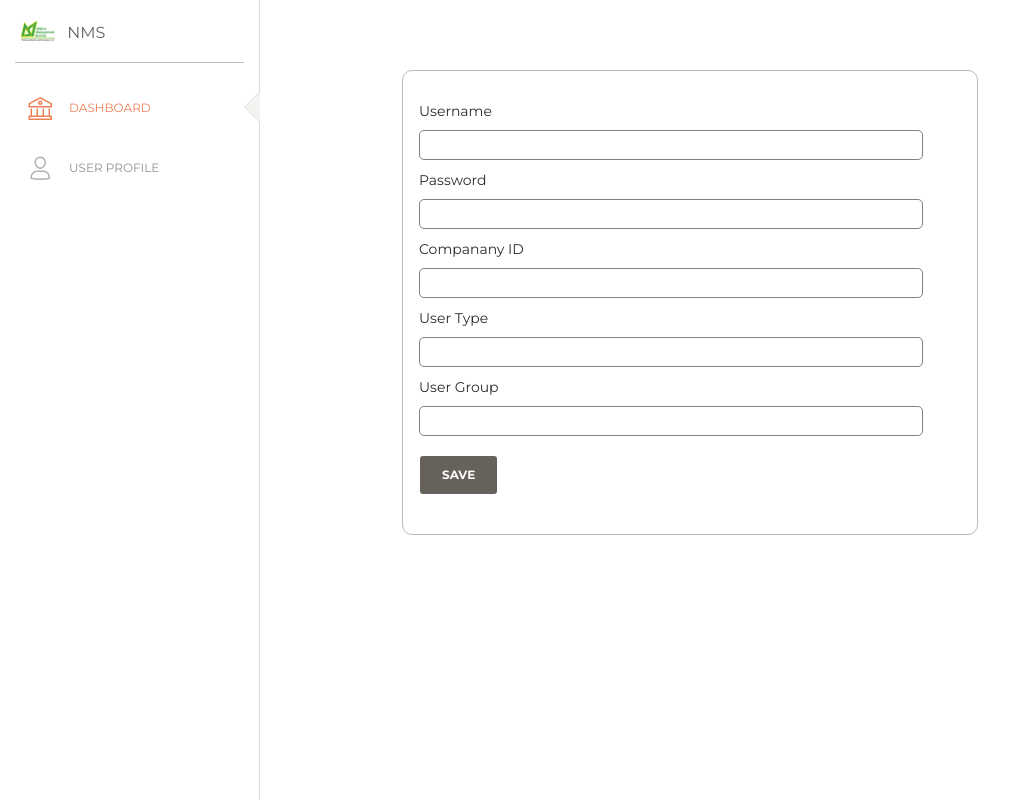
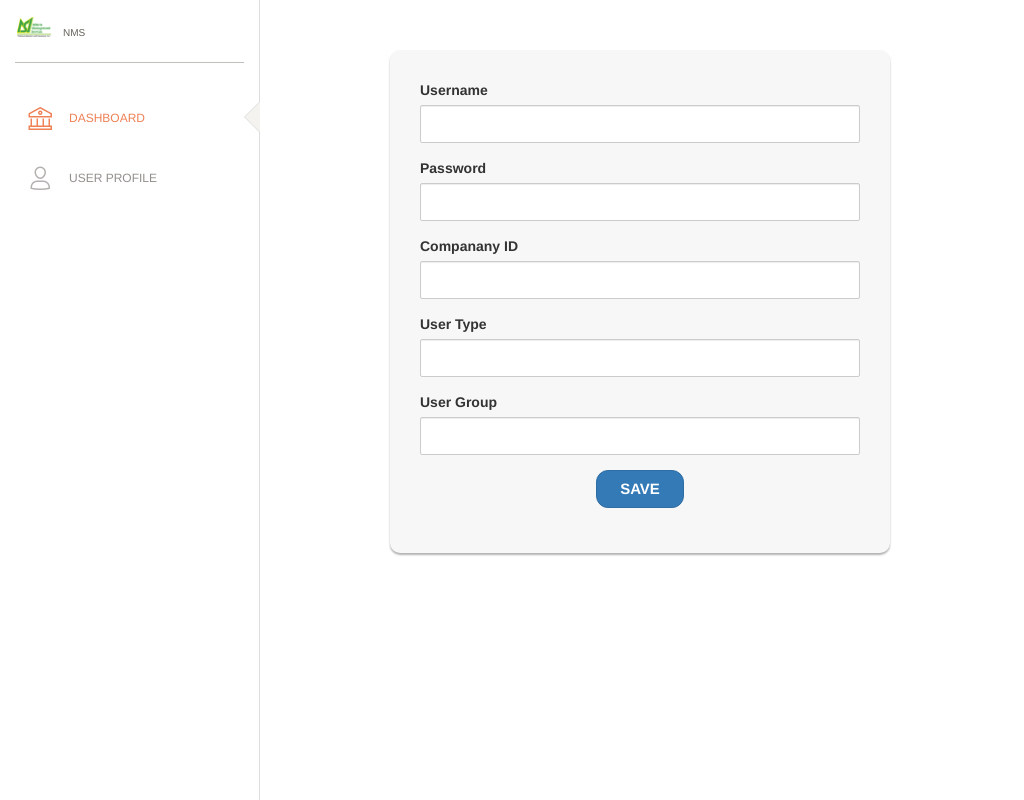
Before and after one commit to shanesoysa/Nikro-system-backup, a PHP site: page /usermanagement.php in a window 1280 px wide. Shown: the whole page, without its empty margins (0-1024 px from the left). Run offline with PHP 8.4, Linux system fonts and the light colour scheme; the visitor is signed in with stand-in values (Sample User, id 1); data that the repository does not hold is empty; some libraries are stand-ins or nearby versions.

Commit message:
user management forms responsive

```diff
--- a/dashboard.php
+++ b/dashboard.php
@@ -54,7 +54,7 @@
             </a>
           </li>
 
-          <li>
+          <li >
             <a href="./list.php">
               <i class="nc-icon nc-single-02"></i>
               <p>User Profile</p>
--- a/usermanagement.php
+++ b/usermanagement.php
@@ -63,7 +63,7 @@
 <html>
 <head>
 	<title> Nikro Management Services </title>
-	<link rel="stylesheet" type="text/css" href="style.css">
+	<!--  class="form-control" -->
 
 
 
@@ -82,6 +82,42 @@
   <!-- CSS Just for demo purpose, don't include it in your project -->
   <link href="assets/demo/demo.css" rel="stylesheet" />
 
+  <link rel="stylesheet" href="https://maxcdn.bootstrapcdn.com/bootstrap/3.3.7/css/bootstrap.min.css">
+  <script src="https://ajax.googleapis.com/ajax/libs/jquery/1.12.4/jquery.min.js"></script>
+  <script src="https://maxcdn.bootstrapcdn.com/bootstrap/3.3.7/js/bootstrap.min.js"></script>
+
+  <style type="text/css">
+
+/*body{
+    background-image: url("assets/img/img2.jpeg");
+    background-repeat: no-repeat, repeat;
+}*/
+
+  .usermanagement-form {
+        width: 500px;
+        margin: 50px auto;
+
+  }
+    .usermanagement-form form {
+      margin-bottom: 15px;
+        background: #f7f7f7;
+        box-shadow: 0px 2px 2px rgba(0, 0, 0, 0.3);
+        padding: 30px;
+        border-radius: 10px;
+    }
+    .form-control, .btn {
+        min-height: 38px;
+        border-radius: 2px;
+    }
+    .btn {
+        font-size: 15px;
+        font-weight: bold;
+        border-radius: 12px;
+        width: 20%;
+        margin-left: auto;
+        margin-right: auto;
+    }
+</style>
 
 
     <script type="text/JavaScript">
@@ -151,39 +187,40 @@
 <!-- Add new user ------------------------------------------------------------>
   <?php if($update==false):?>
 
-  <form method="post" name='myform' action="php_code.php" style=" margin-left: 402px;" >
+<div class="usermanagement-form">
+  <form method="post" name='myform' action="php_code.php" >
 
-		<div class="input-group">
+		<div class="form-group">
 			<label>Username</label>
-			<input type="text" name="Username" value="">
+			<input type="text" class="form-control" name="Username" value="">
 		</div>
 
-		<div class="input-group">
+		<div class="form-group">
 			<label>Password</label>
-			<input type="Password" name="Password" value="">
+			<input type="Password" class="form-control" name="Password" value="">
 		</div>
 
-    <div class="input-group">
+    <div class="form-group">
       <label>Companany ID</label>
-      <input type="Number" name="Companyid" value="">
+      <input type="Number" class="form-control" name="Companyid" value="">
     </div>
 
-    <div class="input-group">
+    <div class="form-group">
       <label>User Type</label>
-      <input type="Number" name="Usertype" value="">
+      <input type="Number" class="form-control" name="Usertype" value="">
     </div>
 
-    <div class="input-group">
+    <div class="form-group">
       <label>User Group</label>
-      <input type="Number" name="Usergroup" value="">
+      <input type="Number" class="form-control" name="Usergroup" value="">
     </div>
 
-    <div class="input-group">
-      <button class="btn" type="submit" name="save" >Save</button>
+    <div class="form-group">
+      <button class="btn btn-primary btn-block" type="submit" name="save" >Save</button>
     </div>
 
     <?php if (isset($_SESSION['message'])): ?>
-      <div class="msg">
+      <div class="alert alert-success text-center" role="alert">
         <?php
           echo $_SESSION['message'];
           unset($_SESSION['message']);
@@ -192,47 +229,48 @@
     <?php endif ?>
 
   </form>
+</div>>
 
 <!-- --------------------------------------------------------------------------------------------->
 <!-- Update user -->
 <?php elseif ($update==true && $resetpw==false && $userst==false):?>
+<div class="usermanagement-form">
+  <form method="post" name='myform' action="php_code.php">
 
-  <form method="post" name='myform' action="php_code.php" style=" margin-left: 402px;" >
+    <input type="hidden" class="form-control" name="ID" value="<?php echo $ID; ?>">
 
-    <input type="hidden" name="ID" value="<?php echo $ID; ?>">
-
-    <div class="input-group">
+    <div class="form-group">
       <label>Username</label>
-      <input type="text" name="Username" value="<?php echo $Username; ?>">
+      <input type="text" class="form-control" name="Username" value="<?php echo $Username; ?>">
     </div>
 
-    <div class="input-group">
+    <div class="form-group">
       <label>Password</label>
-      <input type="Password" name="Password" value="<?php echo $Password; ?>">
+      <input type="Password" class="form-control" name="Password" value="<?php echo $Password; ?>">
     </div>
 
-    <div class="input-group">
+    <div class="form-group">
       <label>Companany ID</label>
-      <input type="Number" name="Companyid" value="<?php echo $Companyid; ?>">
+      <input type="Number" class="form-control" name="Companyid" value="<?php echo $Companyid; ?>">
     </div>
 
-    <div class="input-group">
+    <div class="form-group">
       <label>User Type</label>
-      <input type="Number" name="Usertype" value="<?php echo $Usertype; ?>">
+      <input type="Number" class="form-control" name="Usertype" value="<?php echo $Usertype; ?>">
     </div>
 
-    <div class="input-group">
+    <div class="form-group">
       <label>User Group</label>
-      <input type="Number" name="Usergroup" value="<?php echo $Usergroup; ?>">
+      <input type="Number" class="form-control" name="Usergroup" value="<?php echo $Usergroup; ?>">
     </div>
 
-    <div class="input-group">
-      <button class="btn" type="submit" name="update">update</button>
+    <div class="form-group">
+      <button class="btn btn-success btn-block" type="submit" name="update">update</button>
     </div>
 
 
       <?php if (isset($_SESSION['message'])): ?>
-        <div class="msg">
+        <div class="alert alert-success text-center" role="alert">
           <?php
             echo $_SESSION['message'];
             unset($_SESSION['message']);
@@ -241,31 +279,32 @@
       <?php endif ?>
 
   </form>
+</div>
 
 <!-- --------------------------------------------------------------------------------------------->
 
 <?php elseif ($resetpw==true):?>
+<div class="usermanagement-form">
+  <form method="post" name='myform' action="php_code.php" onsubmit="return validateconfirmpassword()" >
 
-  <form method="post" name='myform' action="php_code.php" style=" margin-left: 402px;" onsubmit="return validateconfirmpassword()" >
+    <input type="hidden" class="form-control" name="ID" value="<?php echo $ID; ?>">
 
-    <input type="hidden" name="ID" value="<?php echo $ID; ?>">
-
-    <div class="input-group">
+    <div class="form-group">
       <label>Username</label>
-      <input type="text" name="Username" readonly value="<?php echo $Username; ?>">
+      <input type="text" class="form-control" name="Username" readonly value="<?php echo $Username; ?>">
     </div>
 
-    <div class="input-group">
+    <div class="form-group">
       <label>New Password</label>
-      <input type="Password" id="pw" name="Password" value="">
+      <input type="Password" class="form-control" id="pw" name="Password" value="">
     </div>
 
-    <div class="input-group">
-      <button class="btn" type="submit" name="update" onclick="return validateconfirmpassword()" style="background: #556B2F;" >update</button>
+    <div class="form-group">
+      <button class="btn btn-danger btn-block" type="submit" name="update" onclick="return validateconfirmpassword()">update</button>
     </div>
 
     <?php if (isset($_SESSION['message'])): ?>
-      <div class="msg">
+      <div class="alert alert-success text-center" role="alert">
         <?php
         echo $_SESSION['message'];
         unset($_SESSION['message']);
@@ -273,38 +312,38 @@
       </div>
     <?php endif ?>
   </form>
-
+</div>
 
 <?php elseif ($userst==true):?>
+<div class="usermanagement-form">
+  <form method="post" name='myform' action="php_code.php" >
 
-  <form method="post" name='myform' action="php_code.php" style=" margin-left: 402px;" >
+    <input type="hidden" class="form-control" name="ID" value="<?php echo $ID; ?>">
 
-    <input type="hidden" name="ID" value="<?php echo $ID; ?>">
-
-    <div class="input-group">
+    <div class="form-group">
       <label>Username</label>
-      <input type="text" name="Username" value="<?php echo $Username; ?> " readonly>
+      <input type="text" class="form-control" name="Username" value="<?php echo $Username; ?> " readonly>
     </div>
 
-    <div class="input-group">
-      <input type="hidden" name="Password" value="<?php echo $Password; ?>">
+    <div class="form-group">
+      <input type="hidden" class="form-control" name="Password" value="<?php echo $Password; ?>">
     </div>
 
-    <div class="input-group">
-      <input type="hidden" name="Companyid" value="<?php echo $Companyid; ?>">
+    <div class="form-group">
+      <input type="hidden" class="form-control" name="Companyid" value="<?php echo $Companyid; ?>">
     </div>
 
-    <div class="input-group">
-      <input type="hidden" name="Usertype" value="<?php echo $Usertype; ?>">
+    <div class="form-group">
+      <input type="hidden" class="form-control" name="Usertype" value="<?php echo $Usertype; ?>">
     </div>
 
-    <div class="input-group">
-      <input type="hidden" name="Usergroup"  value="<?php echo $Usergroup; ?>" >
+    <div class="form-group">
+      <input type="hidden" class="form-control" name="Usergroup"  value="<?php echo $Usergroup; ?>" >
     </div>
 
-    <div class="input-group">
+    <div class="form-group">
       <label>User Status</label>
-      <input type="text" name="Userstatusdisplay" value="<?php
+      <input type="text" class="form-control" name="Userstatusdisplay" value="<?php
 
       if($Userstatus==0){
       echo "Never Logged in ";
@@ -324,12 +363,9 @@
       ?>" readonly>
     </div>
 
-<br>
-
-    <div class="input-group">
-      <label>New User Status :    </label>
-      <br>
-      <select name="Userstatus" id="mySelect">
+    <div class="form-group">
+      <label>New User Status :</label>
+      <select class="form-control" name="Userstatus" id="mySelect">
         <option selected disabled value="012" > </option>
         <option value="0">Never Logged in </option>
         <option value="1">Active</option>
@@ -340,14 +376,14 @@
     </div>
 
 
-    <div class="input-group">
-      <button class="btn" type="submit" name="update" style="background: #556B2F;" >update</button>
+    <div class="form-group">
+      <button class="btn btn-primary btn-block" type="submit" name="update">update</button>
     </div>
 
     <?php endif ?>
 
     <?php if (isset($_SESSION['message'])): ?>
-        <div class="msg">
+        <div class="alert alert-success text-center" role="alert">
         <?php
           echo $_SESSION['message'];
           unset($_SESSION['message']);
@@ -357,6 +393,7 @@
     <?php endif ?>
 
 	</form>
+</div>
 
 </body>
 
```
Also changed, not shown: list.php (+7 -11 lines).
